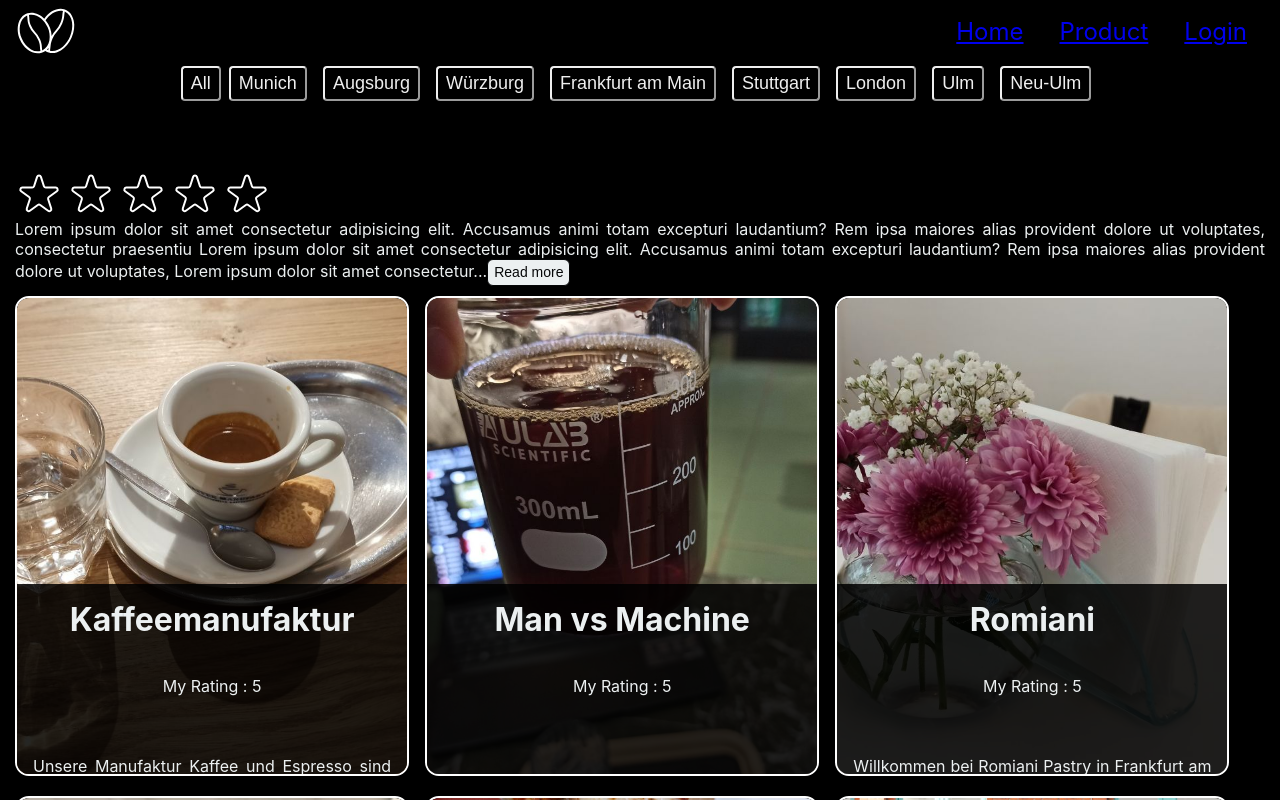
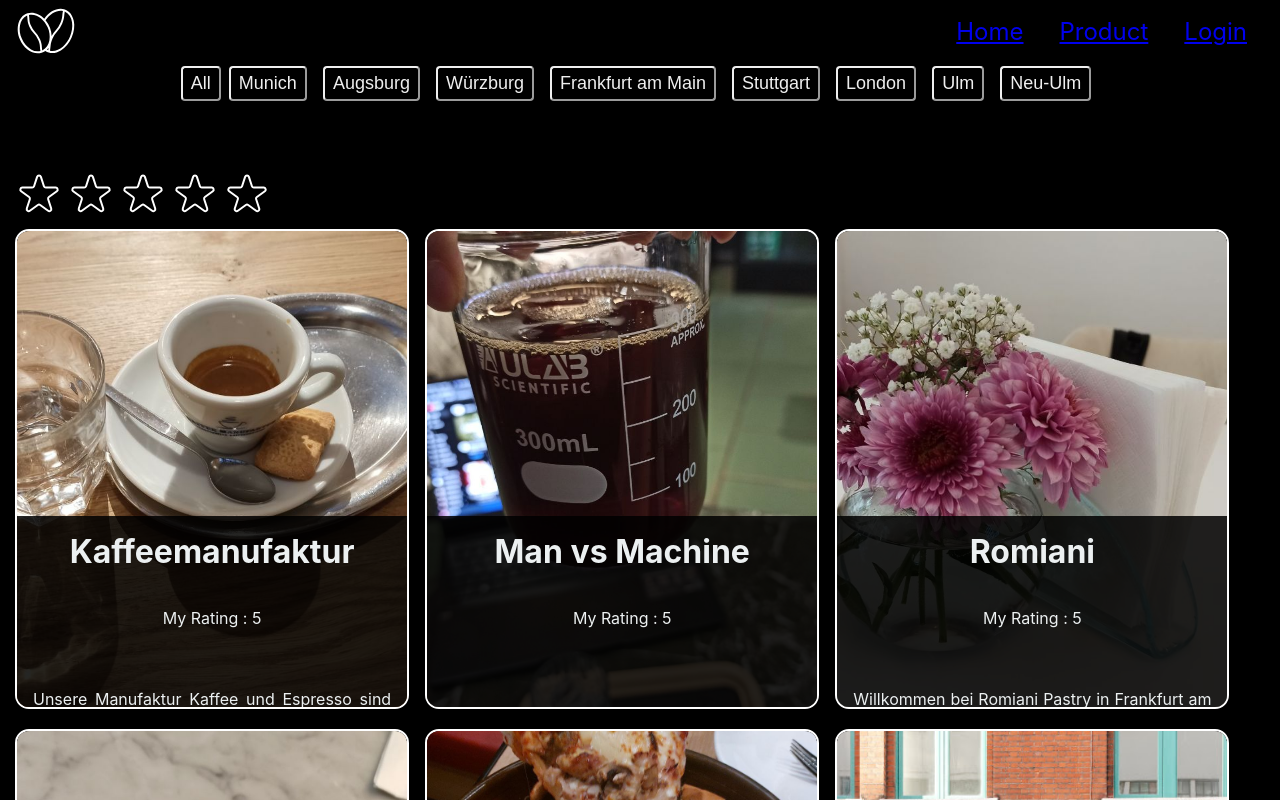
Before and after one commit to Khaanh/MyGastroTrip, a React (Create React App) app: page / in a window 1280 px wide. Shown: the top 800 px of the page. Built offline with nearby package versions, Linux system fonts and the light colour scheme.

Commit message:
feat: improving reusability with props

```diff
--- a/src/App.js
+++ b/src/App.js
@@ -1,5 +1,3 @@
-import { useState } from "react";
-
 // import ListOfCards from "./components/ListOfCards/ListOfCards";
 // import ListOfCities from "./components/ListOfCities/ListOfCities";
 // import SingleCard from "./components/SingleCard/SingleCard";
--- a/src/components/CafeList.jsx
+++ b/src/components/CafeList.jsx
@@ -73,15 +73,6 @@
 export default function CafeList({ selectedCity }) {
 	return (
 		<div>
-			<TextExpander
-				content={
-					"Lorem ipsum dolor sit amet consectetur adipisicing elit. Accusamus animi totam excepturi laudantium? Rem ipsa maiores alias provident dolore ut voluptates, consectetur praesentiu Lorem ipsum dolor sit amet consectetur adipisicing elit. Accusamus animi totam excepturi laudantium? Rem ipsa maiores alias provident dolore ut voluptates, Lorem ipsum dolor sit amet consectetur adipisicing elit. Accusamus animi totam excepturi laudantium? Rem ipsa maiores alias provident dolore ut voluptates, consectetur praesentiu Lorem ipsum dolor sit amet consectetur adipisicing elit. Accusamus animi totam excepturi laudantium? Rem ipsa maiores alias provident dolore ut voluptates"
-				}
-				expandButtonText={"Read more"}
-				collapseButtonTex={"Show less"}
-				symbols={50}
-				// btnDisabled={false}
-			/>
 			<ul className={styles.List}>
 				{/* Title
 					Rating
```
